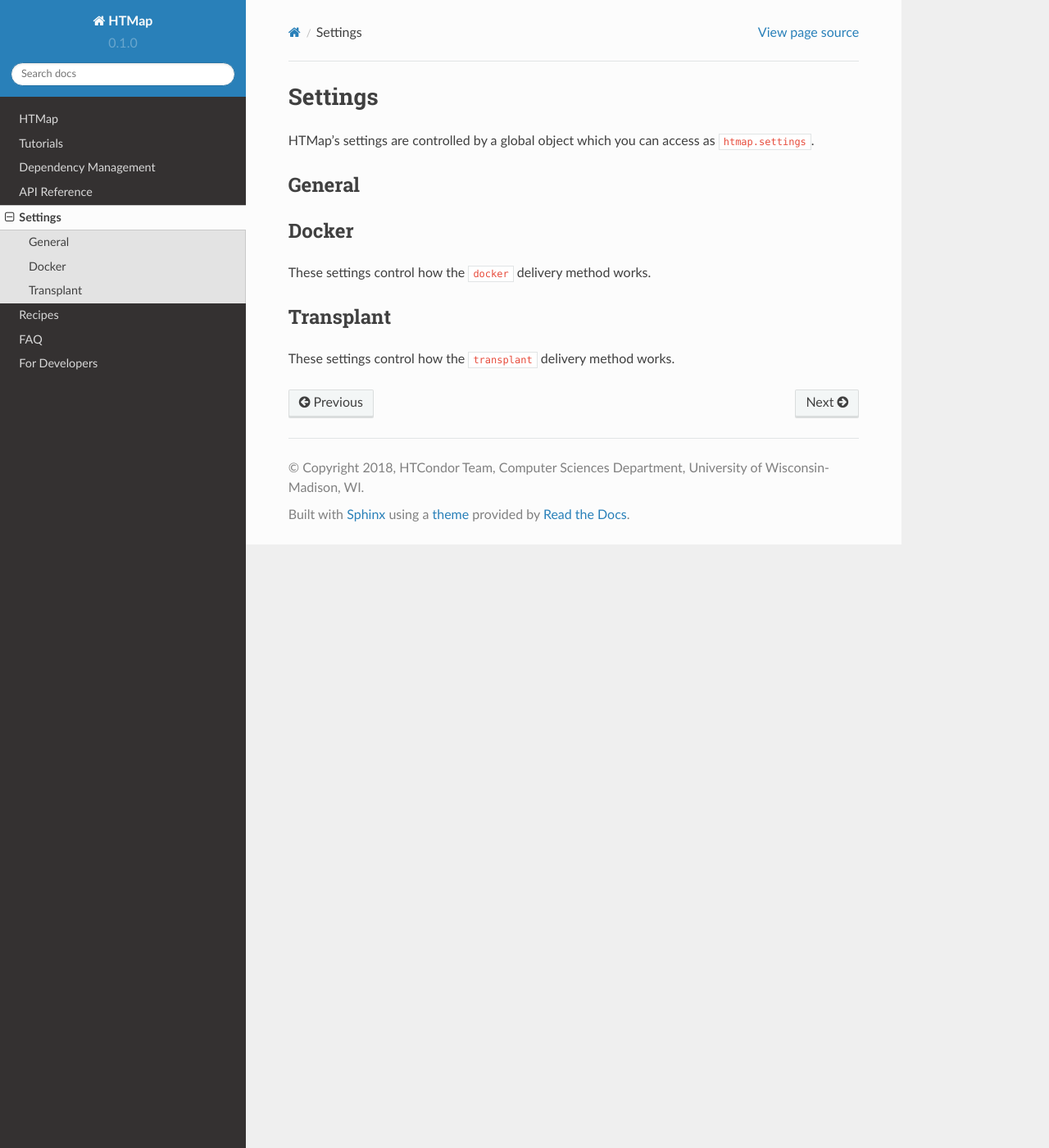
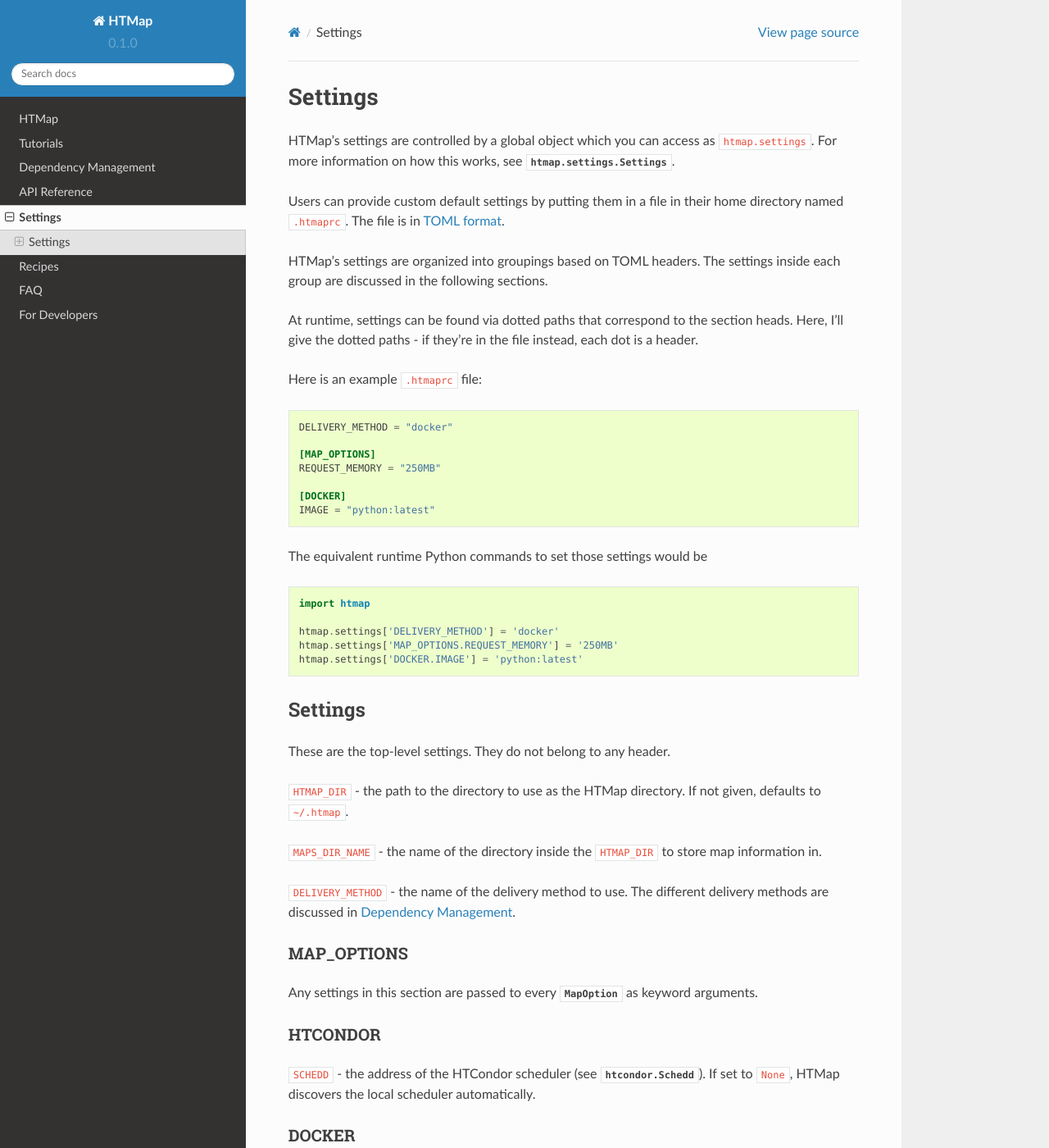
Before and after one commit to htcondor/htmap, a Sphinx documentation site: the page built from docs/source/settings.rst, in a window 1280 px wide and 1400 px high. Shown: the whole window at 82% size. Built offline with Sphinx 7.4.7 and the Read the Docs theme 2.0.0, drawn with Linux system fonts in a browser that asks for light colours; the version number is read from the project's files by our own code; some of the changed text lies outside the part shown.

Commit message:
described each setting

```diff
--- a/docs/source/api.rst
+++ b/docs/source/api.rst
@@ -108,9 +108,9 @@
 HTMap exposes configurable settings through ``htmap.settings``, which is an instance of the class :class:`htmap.settings.Settings`.
 This settings object manages a lookup chain of dictionaries.
 The settings object created during startup contains two dictionaries.
-The lowest level contains HTMap's default settings, and the next level up is constructed from a settings file at ``~/.htmap.toml``.
+The lowest level contains HTMap's default settings, and the next level up is constructed from a settings file at ``~/.htmaprc``.
 If that file does not exist, an empty dictionary is used instead.
-As you can guess from the extension, the file is be formatted in `TOML <https://github.com/toml-lang/toml>`_.
+The file should be formatted in `TOML <https://github.com/toml-lang/toml>`_.
 
 Alternate settings could be stored in other files or constructed at runtime.
 HTMap provides tools for saving, loading, merging, prepending, and appending settings to each other.
--- a/docs/source/settings.rst
+++ b/docs/source/settings.rst
@@ -4,19 +4,76 @@
 .. py:currentmodule:: htmap
 
 HTMap's settings are controlled by a global object which you can access as ``htmap.settings``.
+For more information on how this works, see :class:`htmap.settings.Settings`.
 
-General
--------
+Users can provide custom default settings by putting them in a file in their home directory named ``.htmaprc``.
+The file is in `TOML format <https://github.com/toml-lang/toml>`_.
+
+HTMap's settings are organized into groupings based on TOML headers.
+The settings inside each group are discussed in the following sections.
+
+At runtime, settings can be found via dotted paths that correspond to the section heads.
+Here, I'll give the dotted paths - if they're in the file instead, each dot is a header.
+
+Here is an example ``.htmaprc`` file:
+
+.. code-block:: toml
+
+    DELIVERY_METHOD = "docker"
+
+    [MAP_OPTIONS]
+    REQUEST_MEMORY = "250MB"
+
+    [DOCKER]
+    IMAGE = "python:latest"
+
+The equivalent runtime Python commands to set those settings would be
+
+.. code-block:: python
+
+    import htmap
+
+    htmap.settings['DELIVERY_METHOD'] = 'docker'
+    htmap.settings['MAP_OPTIONS.REQUEST_MEMORY'] = '250MB'
+    htmap.settings['DOCKER.IMAGE'] = 'python:latest'
 
 
+Settings
+--------
 
-Docker
-------
+These are the top-level settings.
+They do not belong to any header.
+
+``HTMAP_DIR`` - the path to the directory to use as the HTMap directory.
+If not given, defaults to ``~/.htmap``.
+
+``MAPS_DIR_NAME`` - the name of the directory inside the ``HTMAP_DIR`` to store map information in.
+
+``DELIVERY_METHOD`` - the name of the delivery method to use.
+The different delivery methods are discussed in :ref:`dependency-management`.
+
+MAP_OPTIONS
++++++++++++
+
+Any settings in this section are passed to every :class:`MapOption` as keyword arguments.
+
+
+HTCONDOR
+++++++++
+
+``SCHEDD`` - the address of the HTCondor scheduler (see :class:`htcondor.Schedd`).
+If set to ``None``, HTMap discovers the local scheduler automatically.
+
+
+DOCKER
+++++++
 
 These settings control how the ``docker`` delivery method works.
 
+``IMAGE`` - the path to the Docker image to run components with.
+Defaults to ``'continuumio/anaconda3:latest'``.
 
-Transplant
-----------
+TRANSPLANT
+++++++++++
 
 These settings control how the ``transplant`` delivery method works.
```
Also changed, not shown: 1 other file.
